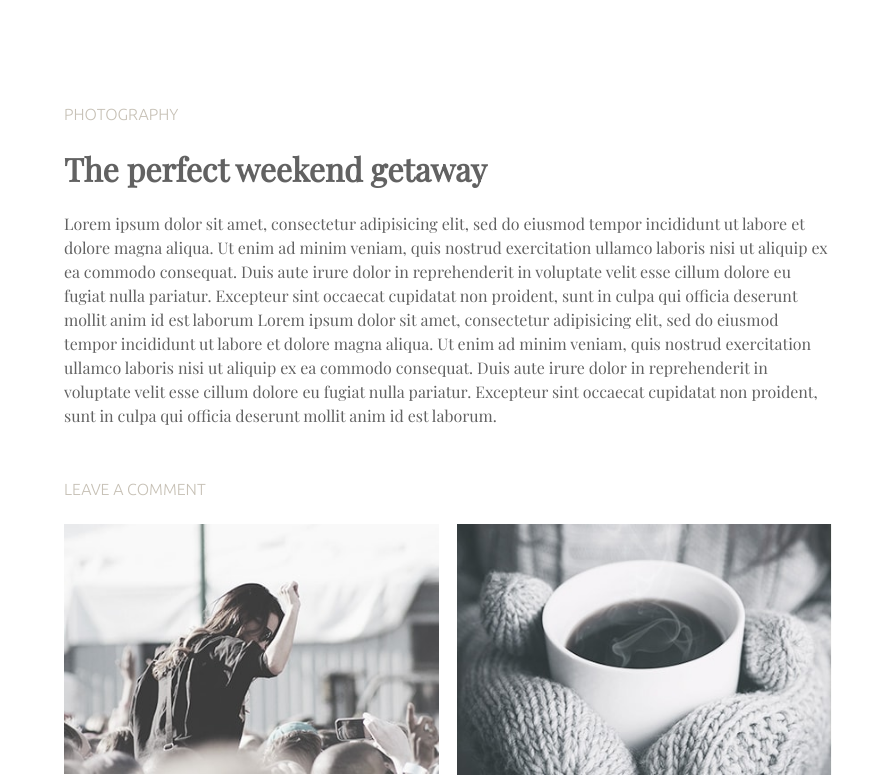
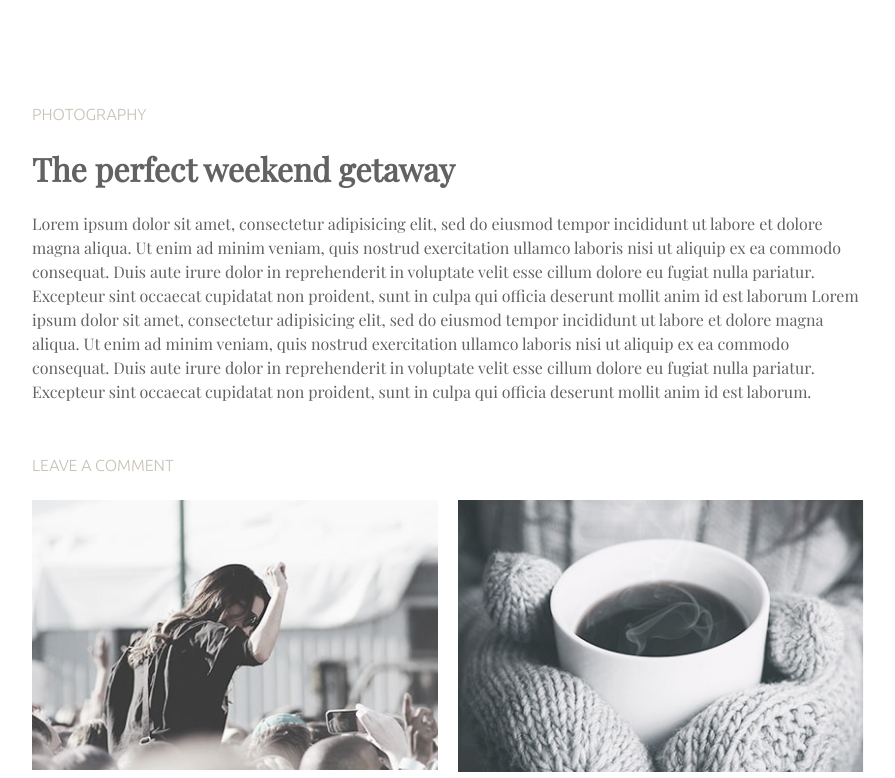
Before and after one commit to mgellis91/psd2html_minimo, a website: page index.html in a window 1280 px wide. Shown: the part 593-1371 px from the top of the page, without its empty margins (192-1087 px from the left). Drawn offline with nearby package versions, Linux system fonts and the light colour scheme.

Commit message:
tweaked max-width on content wrappers

```diff
--- a/scss/main.scss
+++ b/scss/main.scss
@@ -300,7 +300,7 @@ section#hero{
 section#feature-post{
   @include outer-container(70%);
   @include media($large-screen){
-    @include outer-container(60%);
+    @include outer-container(65%);
   }
   p{
     margin-bottom: 3.2em;
@@ -310,7 +310,7 @@ section#feature-post{
 section.blog-entries{
   @include outer-container(70%);
   @include media($large-screen){
-    @include outer-container(60%);
+    @include outer-container(65%);
   }
   .entry{
 
```
Also changed, not shown: css/main.css.
